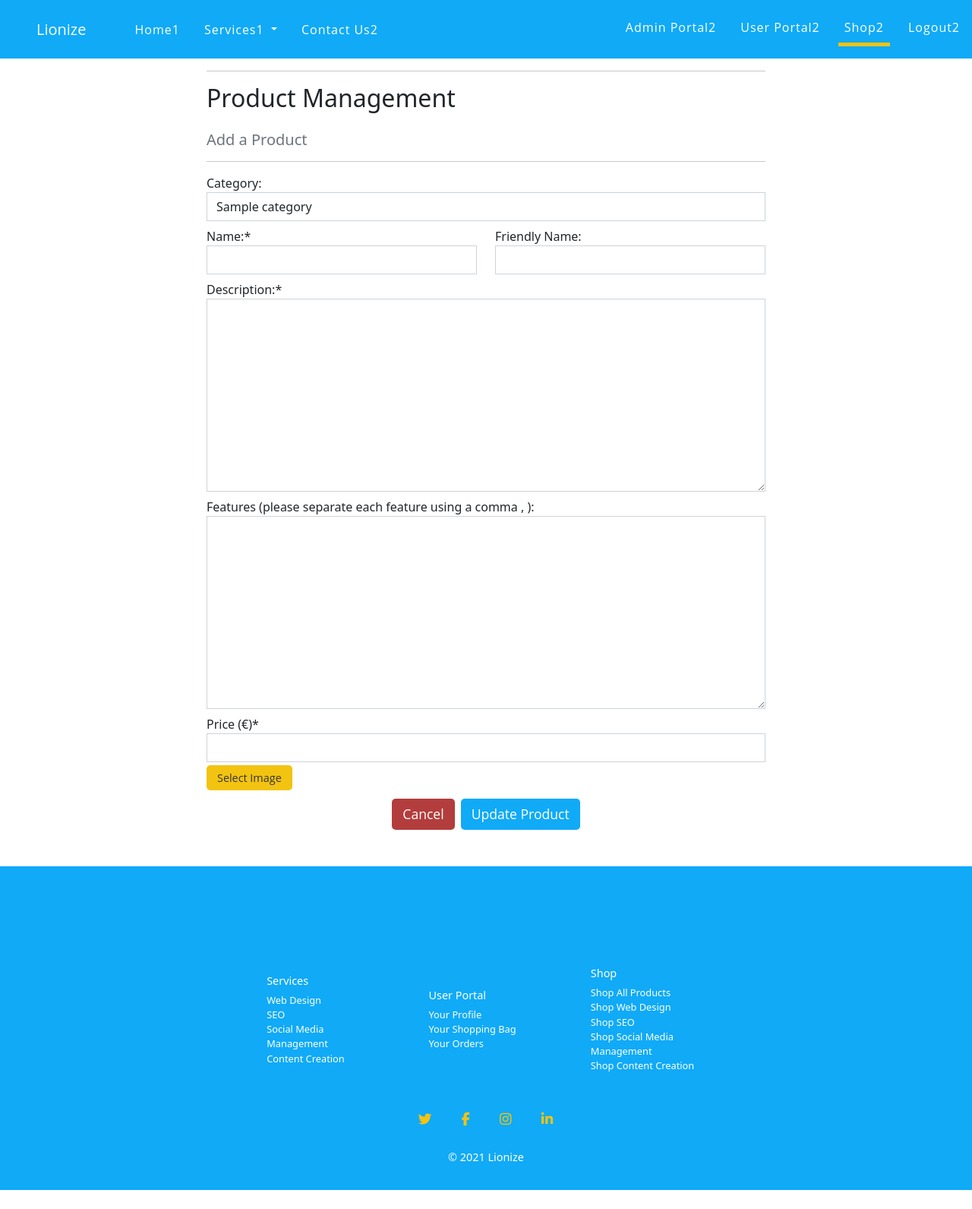
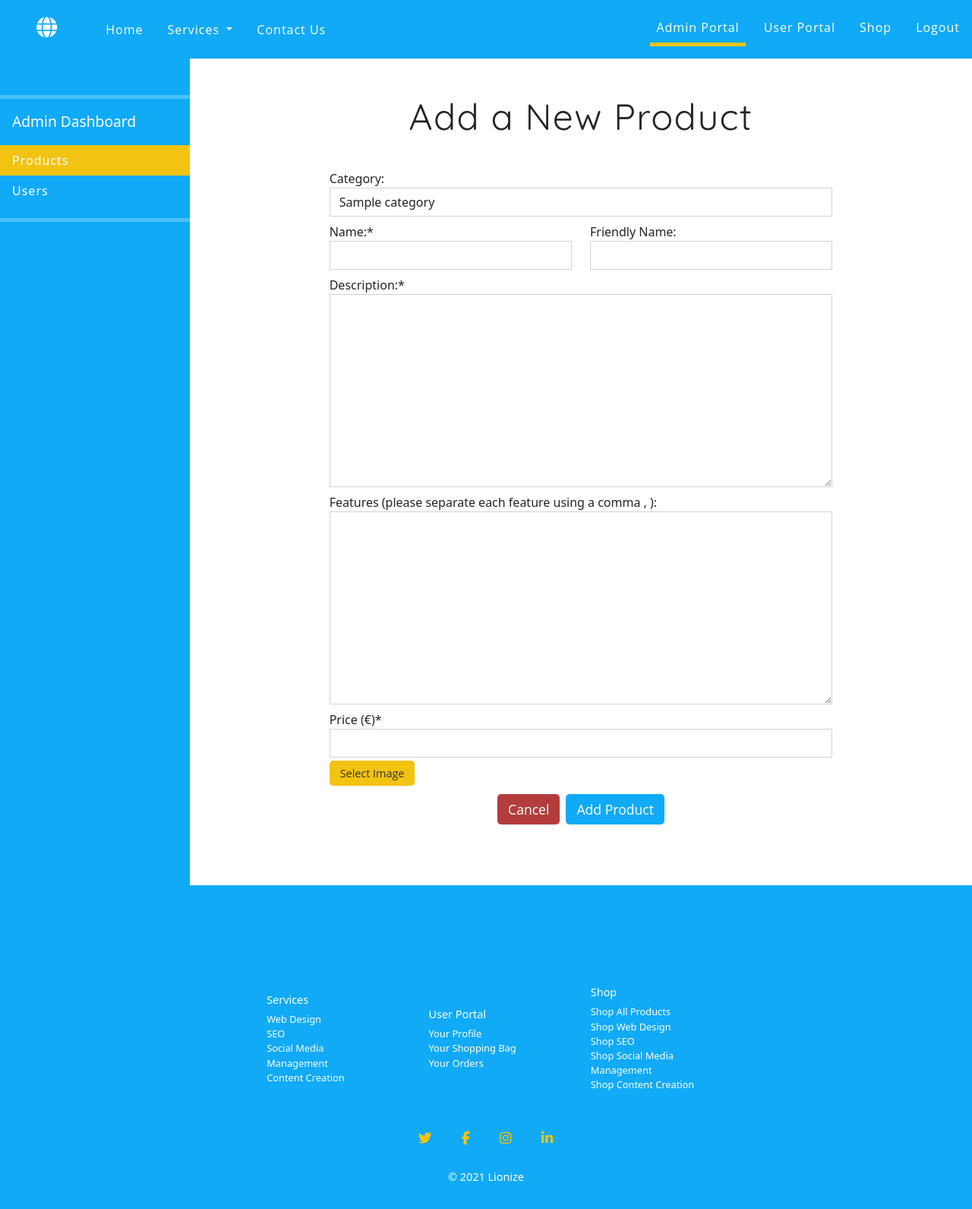
Before and after one commit to kairosity/mp4-lionize, a Django app: page /products/add/ in a window 1280 px wide. Shown: the whole page at 76% size. Before the commit the page ends 1566 px from the top, so only its background shows below. Run offline with Django 3.2, Linux system fonts and the light colour scheme; a user stored in the database is signed in; tables that the repository leaves empty hold one stand-in row (values such as "Sample post"); some libraries are stand-ins or nearby versions.

Commit message:
feat: finalize navigation, back button functionality & add favicon

```diff
--- a/checkout/templates/checkout/checkout.html
+++ b/checkout/templates/checkout/checkout.html
@@ -13,9 +13,9 @@
 <div class="overlay"></div>
 
     <div class="container-fluid">
-        <header class="shopping-bag-header d-flex flex-column">
+        <header class="shopping-bag-header d-flex flex-column mb-4 mt-4">
             <div class="container">
-                <h1 class="profile-page-heading">Checkout</h1>
+                <h1 class="profile-page-heading mb-4">Checkout</h1>
             </div>
         </header>
         <section class="row">
--- a/home/templates/home/admin_dash_users.html
+++ b/home/templates/home/admin_dash_users.html
@@ -46,7 +46,7 @@
                 {% for user in user_profiles %}
                     <div class="col-12">
                         <div class="card m-4">
-                            <div class="card-body d-flex flex-column flex-md-row justify-content-center m-2">
+                            <div class="card-body d-flex flex-column flex-md-row m-2">
                                 <div class="user-details card-details m-2 p-3">
                                     <h5 class="divider">User Details:</h5>
                                     <p class="card-title"><strong>Username: </strong>{{user.user.username}}</p>
--- a/products/templates/includes/side-nav.html
+++ b/products/templates/includes/side-nav.html
@@ -38,7 +38,7 @@
             </ul>
             <hr class="white-hr">
         {% endif %}
-        {% if 'products' in request.path %}
+        {% if 'products' in request.path and 'add' not in request.path and 'edit' not in request.path %}
         <hr class="white-hr">
         <p class="side-nav-heading">Shop</p>
         <ul class="nav side-nav">
@@ -61,7 +61,7 @@
         <hr class="white-hr">
         {% endif %}
         {% if request.user.is_superuser %}
-            {% if request.path == '/admin-product-dashboard' or request.path == '/admin-user-dashboard' %}
+            {% if request.path == '/admin-product-dashboard' or request.path == '/admin-user-dashboard' or request.path == '/products/add/' or 'edit' in request.path %}
                 <hr class="white-hr">
                 <p class="side-nav-heading">Admin Dashboard</p>
                 <ul class="nav side-nav">
--- a/products/templates/products/add_product.html
+++ b/products/templates/products/add_product.html
@@ -10,14 +10,14 @@
 {% endblock %}
 
 {% block content %}
+<div class="flex-container product-details-flex-container">
+
+    {% include 'includes/side-nav.html' %}
     <div class="overlay"></div>
     <div class="container">
         <div class="row justify-content-center">
-            <div class="col-12 col-md-10 col-lg-8">
-                <hr>
-                <h2 class="logo-font mb-4">Product Management</h2>
-                <h5 class="text-muted">Add a Product</h5>
-                <hr>
+            <div class="col-12 col-md-10 col-lg-8 mt-3">
+                <h2 class="logo-font mb-4 details-page-heading">Add a New Product</h2>
             </div>
         </div>
 
@@ -63,11 +63,12 @@
                     </div>
                     <div class="d-flex justify-content-center mb-5">
                         <a class="button button-cancel me-1" href="{% url 'products' %}">Cancel</a>
-                        <button class="button button-main ms-1" type="submit">Update Product</button>
+                        <button class="button button-main ms-1" type="submit">Add Product</button>
                     </div>
                 </form>
             </div>
         </div>
+    </div>
     </div>
 {% endblock %}
 
--- a/products/views.py
+++ b/products/views.py
@@ -148,6 +148,14 @@ def product_detail(request, product_id):
             features = None
 
         referring_page = request.META['HTTP_REFERER']
+        referring_page_path = referring_page.split('/')[3:]
+
+        if len(referring_page_path) > 1:
+            print("greater than 1")
+            referring_page_path1 = referring_page_path[1]
+        else:
+            referring_page_path1 = None
+        print(referring_page_path1)
 
         context = {
             'product': product,
@@ -155,6 +163,8 @@ def product_detail(request, product_id):
             'total_incl_vat': total_incl_vat,
             'category': category,
             'referring_page': referring_page,
+            'referring_page_path0': referring_page_path[0],
+            'referring_page_path1': referring_page_path1,
             'features' : features,
             'user_purchased_product_and_can_review': user_purchased_project_and_can_review,
             'reviews': reviews,
--- a/profiles/views.py
+++ b/profiles/views.py
@@ -67,6 +67,8 @@ def order_history_user_portal(request):
 def order_history(request, order_number):
     order = get_object_or_404(Order, order_number=order_number)
 
+    referring_page = request.META['HTTP_REFERER']
+
     messages.info(request, (
         f'This is a past confirmation for order number {order_number}.'
         'A confirmation email was sent on the order date.'
@@ -76,6 +78,7 @@ def order_history(request, order_number):
     context = {
         'order': order,
         'from_profile': True,
+        'referring_page': referring_page,
     }
 
     return render(request, template, context)
--- a/static/css/base.css
+++ b/static/css/base.css
@@ -122,6 +122,9 @@ button.decrement-qty{
 }
 .active-page-side-nav{
     background-color: var(--accent-colour);
+}
+a.navbar-brand>i{
+    font-size: 1.7rem;
 }
 /* Messages */
 .toast{
@@ -682,6 +685,9 @@ i.fa-star{
     text-align: center;
     margin: 1.2rem 0;
 }
+.add-product-button{
+    padding: 1rem 3rem;
+}
 .message-list-container:before{
     content: "";
     display: block;
--- a/static/js/nav.js
+++ b/static/js/nav.js
@@ -101,7 +101,7 @@ $(function(){
             reviewsLink.classList.add('active-page-side-nav');
             reviewsLinkMob.classList.add('active-page-side-nav');
         }
-    } else if (splitPath[0] == 'products'){
+    } else if (splitPath[0] == 'products' && splitPath[1] !== 'add' && splitPath[1] !== 'edit'){
         shopLink.classList.add('active-page');
         shopLinkMob.classList.add('active-page');
 
@@ -121,10 +121,10 @@ $(function(){
             shopContentCreationLink.classList.add('active-page-side-nav');
             shopContentCreationLinkMob.classList.add('active-page-side-nav');
         }
-    } else if (splitPath[0] == 'admin-product-dashboard' || splitPath[0] == 'admin-user-dashboard'){
+    } else if (splitPath[0] == 'admin-product-dashboard' || splitPath[0] == 'admin-user-dashboard' || splitPath[1] == 'add' || splitPath[1] == 'edit'){
         adminLink.classList.add('active-page');
         adminLinkMob.classList.add('active-page');
-        if (splitPath[0] == 'admin-product-dashboard'){
+        if (splitPath[0] == 'admin-product-dashboard' || splitPath[1] == 'add' || splitPath[1] == 'edit'){
             adminProductsLink.classList.add('active-page-side-nav');
             adminProductsLinkMob.classList.add('active-page-side-nav')
         } else if (splitPath[0] == 'admin-user-dashboard'){
--- a/templates/base.html
+++ b/templates/base.html
@@ -12,6 +12,11 @@
         {% endblock %}
 
         {% block extra_meta %}
+            <!-- Favicon Links -->
+            <link rel="shortcut icon" type="image/png" href="{% static 'favicon/favicon.ico' %}">
+            <link rel="alternate icon" href="{% static 'favicon/favicon.svg' %}">
+
+
         {% endblock %}
 
 
@@ -23,6 +28,8 @@
         {% endblock %}
 
         {% block extra_css %}
+
+
         {% endblock %}
 
         {% block corejs %}
@@ -46,24 +53,24 @@
     <body class="">
             <nav class="navbar navbar-expand-lg navbar-dark">
                 <div class="container-fluid d-flex flex-grow-1">
-                    <a class="navbar-brand" href="#">Lionize</a>
+                    <a class="navbar-brand" href="{% url 'home' %}"><i class="fas fa-globe"></i></a>
                     <button class="navbar-toggler" type="button" data-bs-toggle="collapse" data-bs-target="#navbarNavDropdown" aria-controls="navbarNavDropdown" aria-expanded="false" aria-label="Toggle navigation">
                     <span class="navbar-toggler-icon"></span>
                     </button>
                     <div class="collapse navbar-collapse flex-grow-1 text-right" id="navbarNavDropdown">
                         <ul class="navbar-nav d-flex navbar-one">
                             <li class="nav-item p-2">
-                                <a id="home-link" class="nav-link active" aria-current="page" href="{% url 'home' %}">Home1</a>
+                                <a id="home-link" class="nav-link active" aria-current="page" href="{% url 'home' %}">Home</a>
                             </li>
                             <li class="nav-item dropdown p-2">
                                 <a id="services-link" class="nav-link dropdown-toggle" href="#" id="navbarDropdownMenuLink" role="button" data-bs-toggle="dropdown" aria-expanded="false">
-                                Services1
+                                Services
                                 </a>
                                 <ul class="dropdown-menu" aria-labelledby="navbarDropdownMenuLink">
-                                    <li><a id="webdesign-info-link" class="dropdown-item" href="{% url 'webdesign' %}">Web Design & Development1</a></li>
-                                    <li><a id="seo-info-link" class="dropdown-item" href="{% url 'seo' %}">SEO1</a></li>
-                                    <li><a id="smm-info-link" class="dropdown-item" href="{% url 'social-media-management' %}">Social Media Management1</a></li>
-                                    <li><a id="content-creation-info-link" class="dropdown-item" href="{% url 'content-creation' %}">Content Creation1</a></li>
+                                    <li><a id="webdesign-info-link" class="dropdown-item" href="{% url 'webdesign' %}">Web Design & Development</a></li>
+                                    <li><a id="seo-info-link" class="dropdown-item" href="{% url 'seo' %}">SEO</a></li>
+                                    <li><a id="smm-info-link" class="dropdown-item" href="{% url 'social-media-management' %}">Social Media Management</a></li>
+                                    <li><a id="content-creation-info-link" class="dropdown-item" href="{% url 'content-creation' %}">Content Creation</a></li>
                                 </ul>
                             </li>
                             {% if request.user.is_authenticated %}
@@ -73,16 +80,16 @@
                                     </a>
                                     <ul class="dropdown-menu" aria-labelledby="navbarDropdownMenuLink2">
                                         <li class="nav-item side-nav-item">
-                                            <a id="profile-page-link-mob" class="dropdown-item" aria-current="page" href="{% url 'profile' %}">Your Profile1</a>
+                                            <a id="profile-page-link-mob" class="dropdown-item" aria-current="page" href="{% url 'profile' %}">Your Profile</a>
                                         </li>
                                         <li class="nav-item side-nav-item">
-                                            <a id="bag-link-mob" class="dropdown-item" aria-current="page" href="{% url 'view_shopping_bag' %}">Your Shopping Bag1</a>
+                                            <a id="bag-link-mob" class="dropdown-item" aria-current="page" href="{% url 'view_shopping_bag' %}">Your Shopping Bag</a>
                                         </li>
                                         <li class="nav-item side-nav-item">
-                                            <a id="orders-link-mob" class="dropdown-item" aria-current="page" href="{% url 'user_orders' %}">Your Orders1</a>
+                                            <a id="orders-link-mob" class="dropdown-item" aria-current="page" href="{% url 'user_orders' %}">Your Orders</a>
                                         </li>
                                         <li class="nav-item side-nav-item">
-                                            <a id="reviews-link-mob" class="dropdown-item" aria-current="page" href="{% url 'reviews' %}">Your Reviews1</a>
+                                            <a id="reviews-link-mob" class="dropdown-item" aria-current="page" href="{% url 'reviews' %}">Your Reviews</a>
                                         </li>
                                     </ul>
                                 </li>
@@ -92,26 +99,26 @@
                                     </a>
                                     <ul class="dropdown-menu" aria-labelledby="navbarDropdownMenuLink3">
                                         <li class="nav-item side-nav-item">
-                                            <a id="shop-all-products-link-mob" class="dropdown-item" aria-current="page" href="{% url 'products' %}">Shop All Products1</a>
+                                            <a id="shop-all-products-link-mob" class="dropdown-item" aria-current="page" href="{% url 'products' %}">Shop All Products</a>
                                         </li>
                                         <li class="nav-item side-nav-item">
-                                            <a id="shop-webdesign-link-mob" class="dropdown-item" aria-current="page" href="{% url 'web-design-products' %}">Shop Web Design1</a>
+                                            <a id="shop-webdesign-link-mob" class="dropdown-item" aria-current="page" href="{% url 'web-design-products' %}">Shop Web Design</a>
                                         </li>
                                         <li class="nav-item side-nav-item">
-                                            <a id="shop-seo-link-mob" class="dropdown-item" href="{% url 'seo-products' %}">Shop SEO1</a>
+                                            <a id="shop-seo-link-mob" class="dropdown-item" href="{% url 'seo-products' %}">Shop SEO</a>
                                         </li>
                                         <li class="nav-item side-nav-item">
-                                            <a id="shop-smm-link-mob" class="dropdown-item" href="{% url 'social_media_management' %}">Shop Social Media Management1</a>
+                                            <a id="shop-smm-link-mob" class="dropdown-item" href="{% url 'social_media_management' %}">Shop Social Media Management</a>
                                         </li>
                                         <li class="nav-item side-nav-item">
-                                            <a id="shop-content-creation-link-mob" class="dropdown-item" href="{% url 'content-creation-products' %}">Shop Content Creation1</a>
+                                            <a id="shop-content-creation-link-mob" class="dropdown-item" href="{% url 'content-creation-products' %}">Shop Content Creation</a>
                                         </li>
                                     </ul>
                                 </li>
                                 {% if request.user.is_superuser %}
                                     <li class="nav-item dropdown p-2 d-block d-lg-none">
                                         <a class="nav-link dropdown-toggle" href="#" id="navbarDropdownMenuLink4" role="button" data-bs-toggle="dropdown" aria-expanded="false">
-                                        Admin Portal 1
+                                        Admin Portal
                                         </a>
                                         <ul class="dropdown-menu" aria-labelledby="navbarDropdownMenuLink3">
                                             <li class="nav-item side-nav-item">
@@ -125,24 +132,24 @@
                                 {% endif %}
                             {% endif %}
                             <li class="nav-item  p-2 contact-nav-item">
-                                <a id="contact-link" class="nav-link" href="{% url 'home' %}#contact-us">Contact Us2</a>
+                                <a id="contact-link" class="nav-link" href="{% url 'home' %}#contact-us">Contact Us</a>
                             </li>
                         </ul>
                         <ul class="navbar-nav nav-register-login-container flex-nowrap d-flex ">
                             {% if request.user.is_superuser %}
                                 <li class="nav-item p-2 d-none d-lg-block">
-                                    <a id="admin-link" class="nav-link" href="{% url 'admin-dash-products' %}">Admin Portal2</a>
+                                    <a id="admin-link" class="nav-link" href="{% url 'admin-dash-products' %}">Admin Portal</a>
                                 </li>
                             {% endif %}
                             {% if request.user.is_authenticated %}
                                     <li class="nav-item p-2 d-none d-lg-block ">
-                                        <a id="user-portal-link" class="nav-link" href="{% url 'profile' %}">User Portal2</a>
+                                        <a id="user-portal-link" class="nav-link" href="{% url 'profile' %}">User Portal</a>
                                     </li>
                                     <li class="nav-item p-2 d-none d-lg-block">
-                                        <a id="shop-link" class="nav-link" href="{% url 'products' %}">Shop2</a>
+                                        <a id="shop-link" class="nav-link" href="{% url 'products' %}">Shop</a>
                                     </li>
                                     <li class="nav-item p-2 ">
-                                        <a id="logout-link" class="nav-link" href="{% url 'account_logout' %}">Logout2</a>
+                                        <a id="logout-link" class="nav-link" href="{% url 'account_logout' %}">Logout</a>
                                     </li>
                             {% else %}
                                 <li class="nav-item p-2 ">
```
Also changed, not shown: checkout/templates/checkout/checkout_success.html (+14 -12 lines), home/templates/home/admin_dash_products.html (+6 -1 lines), products/templates/products/edit_product.html (+6 -4 lines), products/templates/products/product_detail.html (+19 -1 lines), README.md, static/favicon/favicon.ico (added), static/favicon/favicon.svg (added).
